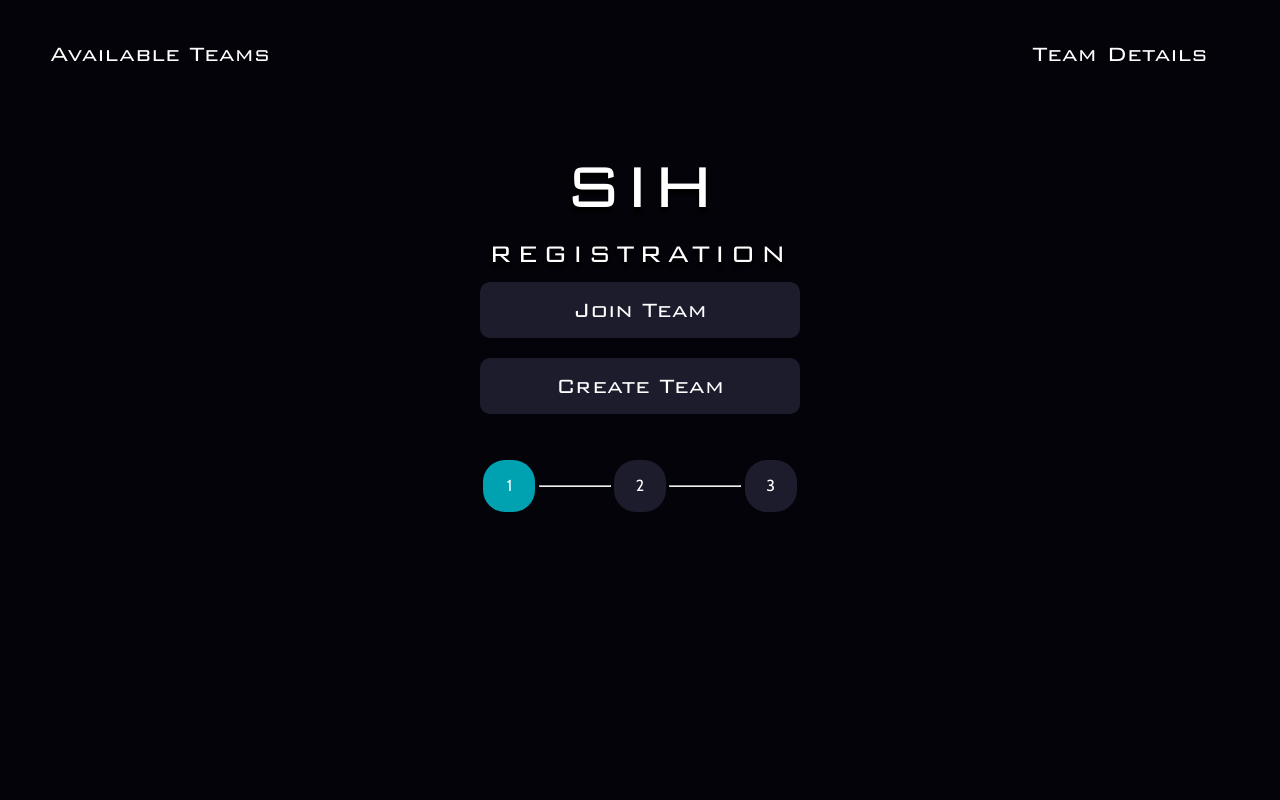
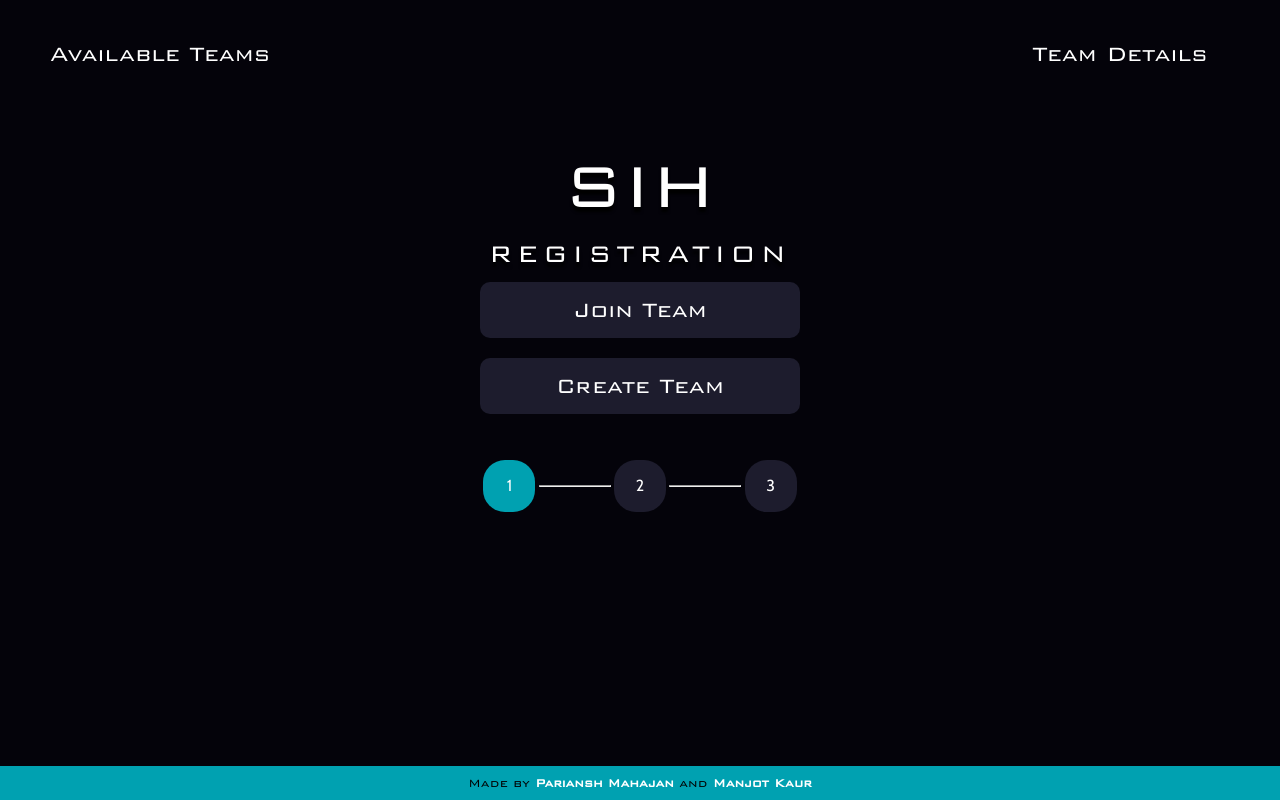
Before and after one commit to ParianshMahajan/SIH-Portal, a React (Create React App) app in the folder client/: page /register in a window 1280 px wide. Built offline with nearby package versions, Linux system fonts and the light colour scheme.

Commit message:
add footer

```diff
--- a/client/src/App.js
+++ b/client/src/App.js
@@ -11,11 +11,13 @@ import NotFound from './Pages/NotFound';
 import './new.css';
 import './Register.scss'
 import Members from './Pages/TeamDetails/Members';
+import Footer from './Pages/Components/Footer';
 
 
 const App = () => {
 
   return (
+    <>
       <Routes>
         <Route path='/' element={<Navigate to="/register" />} />
         <Route path='/register' element={<RegisterNew />} />
@@ -34,6 +36,8 @@ const App = () => {
 
         <Route path="*" element={<NotFound/>} />
       </Routes>
+      <Footer />
+      </>
   )
 }
 
--- /dev/null
+++ b/client/src/Pages/Components/Footer.js
@@ -0,0 +1,17 @@
+import React from 'react';
+const Footer = () => {
+  return (
+    <footer className="footer">
+      Made by{' '}
+      <a href="https://github.com/ParianshMahajan" target="_blank" rel="noopener noreferrer">
+        Pariansh Mahajan
+      </a>{' '}
+      and{' '}
+      <a href="https://github.com/kaurmanjot20" target="_blank" rel="noopener noreferrer">
+        Manjot Kaur
+      </a>
+    </footer>
+  );
+};
+
+export default Footer;
--- a/client/src/new.css
+++ b/client/src/new.css
@@ -1093,3 +1093,38 @@ h1 {
     width: 130px;
   }
 }
+
+
+
+
+
+.footer {
+  position: fixed;
+  bottom: 0;
+  width: 100%;
+  background-color: #00a1b1;
+
+  text-align: center;
+  padding: 10px 0;
+  font-family: 'macer', sans-serif;
+  font-size: 0.875rem;
+}
+
+.footer a {
+  color: white;
+  text-decoration: none;
+  background-color: transparent;
+  font-weight: bold;
+}
+
+.footer a:hover {
+  text-decoration: underline;
+}
+
+
+@media (max-width: 600px) {
+  .footer {
+    font-size: 0.75rem;
+    padding: 8px 0;
+  }
+}
```
